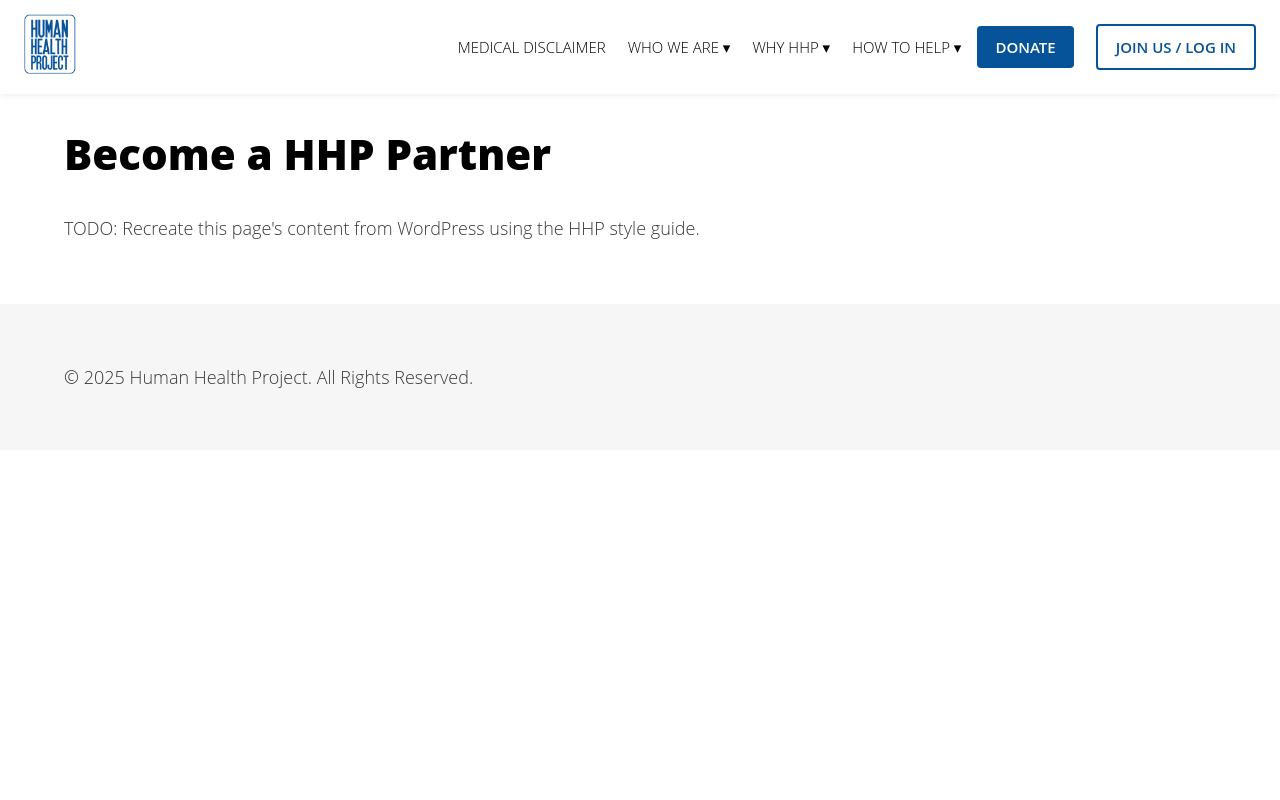
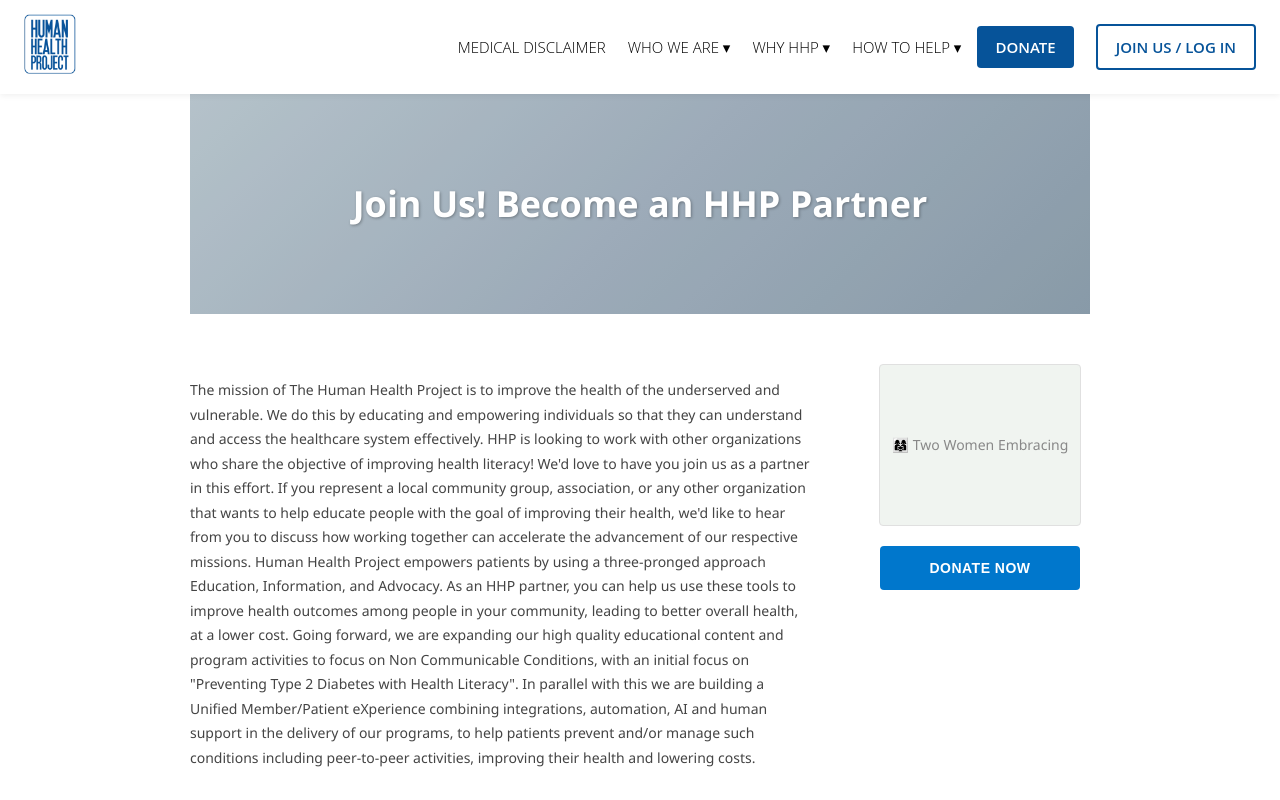
Before and after one commit to yoloshiku/hhp-frontend, a React (Vite) app: page /how-to-help/become-hhp-partner in a window 1280 px wide. Shown: the top 800 px of the page. Built offline with nearby package versions, Linux system fonts and the light colour scheme; no server answers.

Commit message:
feat: enhance BecomePartner page with detailed content and integrate Programs component

```diff
--- a/src/components/Programs.jsx
+++ b/src/components/Programs.jsx
@@ -37,6 +37,7 @@ export default function Programs() {
 
   return (
     <section style={styles.programsSection}>
+      <div style={styles.container}>
         <div style={styles.programsGrid}>
           {programs.map((program, index) => (
             <div key={index} style={styles.programCard}>
@@ -54,6 +55,7 @@ export default function Programs() {
             </div>
           ))}
         </div>
+      </div>
     </section>
   );
 }
@@ -63,6 +65,11 @@ const styles = {
     marginTop: '60px',
     paddingTop: '40px',
     borderTop: '1px solid #eee',
+  },
+  container: {
+    maxWidth: '900px',
+    margin: '0 auto',
+    padding: '0 20px',
   },
   programsGrid: {
     display: 'grid',
--- a/src/pages/BecomePartner.jsx
+++ b/src/pages/BecomePartner.jsx
@@ -1,12 +1,149 @@
+import React from 'react';
+import Programs from '../components/Programs';
+
 export default function BecomePartner() {
+  const heroTitle = "Join Us! Become an HHP Partner";
+  const paragraph = "The mission of The Human Health Project is to improve the health of the underserved and vulnerable. We do this by educating and empowering individuals so that they can understand and access the healthcare system effectively. HHP is looking to work with other organizations who share the objective of improving health literacy! We'd love to have you join us as a partner in this effort. If you represent a local community group, association, or any other organization that wants to help educate people with the goal of improving their health, we'd like to hear from you to discuss how working together can accelerate the advancement of our respective missions. Human Health Project empowers patients by using a three-pronged approach Education, Information, and Advocacy. As an HHP partner, you can help us use these tools to improve health outcomes among people in your community, leading to better overall health, at a lower cost. Going forward, we are expanding our high quality educational content and program activities to focus on Non Communicable Conditions, with an initial focus on \"Preventing Type 2 Diabetes with Health Literacy\". In parallel with this we are building a Unified Member/Patient eXperience combining integrations, automation, AI and human support in the delivery of our programs, to help patients prevent and/or manage such conditions including peer-to-peer activities, improving their health and lowering costs.";
+  const contactText = "If you'd like to learn more about the HHP Partner Program. Email us at";
+  const contactEmail = "partners@humanhealthproject.org";
+  const donateButtonText = "DONATE NOW";
+
   return (
-    <div className="section">
-      <div className="container">
-        <h1>Become a HHP Partner</h1>
-        <p>
-          TODO: Recreate this page&apos;s content from WordPress using the HHP style guide.
-        </p>
-      </div>
+    <div style={styles.pageWrapper}>
+      <section style={styles.heroSection}>
+        <div style={styles.heroOverlay}>
+          <h1 style={styles.heroTitle}>{heroTitle}</h1>
+        </div>
+      </section>
+
+      <section style={styles.contentSection}>
+        <div style={styles.contentContainer}>
+          <div style={styles.textColumn}>
+            <p style={styles.paragraph}>{paragraph}</p>
+
+            <p style={styles.contactText}>
+              {contactText}<br />
+              <a href={`mailto:${contactEmail}`} style={styles.emailLink}>
+                {contactEmail}
+              </a>
+            </p>
+          </div>
+
+          <div style={styles.rightColumn}>
+            <div style={styles.imagePlaceholder}>
+              <span style={styles.imagePlaceholderText}>👩‍👩‍👧 Two Women Embracing</span>
+            </div>
+            <button style={styles.donateButton}>{donateButtonText}</button>
+          </div>
+        </div>
+      </section>
+      <Programs />
     </div>
-  )
+  );
 }
+
+const styles = {
+  pageWrapper: {
+    fontFamily: "'Segoe UI', 'Helvetica Neue', Arial, sans-serif",
+    color: '#333',
+    backgroundColor: '#fff',
+    lineHeight: 1.7,
+  },
+  heroSection: {
+    width: '100%',
+    maxWidth: '900px',
+    height: '220px',
+    margin: '0 auto',
+    backgroundImage: 'linear-gradient(135deg, #d4e4ed 0%, #b8c9d9 50%, #a0b5c5 100%)',
+    backgroundSize: 'cover',
+    backgroundPosition: 'center',
+    position: 'relative',
+    borderRadius: '0',
+  },
+  heroOverlay: {
+    width: '100%',
+    height: '100%',
+    backgroundColor: 'rgba(0, 0, 0, 0.15)',
+    display: 'flex',
+    justifyContent: 'center',
+    alignItems: 'center',
+  },
+  heroTitle: {
+    color: '#fff',
+    fontSize: '36px',
+    fontWeight: '700',
+    margin: 0,
+    textAlign: 'center',
+    textShadow: '1px 1px 3px rgba(0, 0, 0, 0.3)',
+    padding: '0 20px',
+  },
+  contentSection: {
+    padding: '50px 20px 80px',
+  },
+  contentContainer: {
+    maxWidth: '900px',
+    margin: '0 auto',
+    display: 'grid',
+    gridTemplateColumns: '1fr 220px',
+    gap: '40px',
+    alignItems: 'start',
+  },
+  textColumn: {
+    paddingRight: '20px',
+  },
+  paragraph: {
+    fontSize: '14px',
+    color: '#444',
+    marginBottom: '20px',
+    lineHeight: 1.75,
+    textAlign: 'left',
+  },
+  contactText: {
+    fontSize: '14px',
+    color: '#333',
+    fontWeight: '500',
+    marginTop: '30px',
+    lineHeight: 1.6,
+  },
+  emailLink: {
+    color: '#0077CC',
+    textDecoration: 'none',
+    fontWeight: '400',
+  },
+  rightColumn: {
+    display: 'flex',
+    flexDirection: 'column',
+    alignItems: 'center',
+    gap: '20px',
+  },
+  imagePlaceholder: {
+    width: '200px',
+    height: '160px',
+    backgroundColor: '#f0f4f0',
+    borderRadius: '4px',
+    display: 'flex',
+    justifyContent: 'center',
+    alignItems: 'center',
+    border: '1px solid #e0e0e0',
+  },
+  imagePlaceholderText: {
+    fontSize: '14px',
+    color: '#888',
+    textAlign: 'center',
+    padding: '10px',
+  },
+  donateButton: {
+    backgroundColor: '#0077CC',
+    color: '#fff',
+    border: 'none',
+    padding: '14px 40px',
+    fontSize: '14px',
+    fontWeight: '600',
+    letterSpacing: '0.5px',
+    borderRadius: '4px',
+    cursor: 'pointer',
+    transition: 'background-color 0.2s ease',
+    width: '100%',
+    maxWidth: '200px',
+  },
+};
```
Lines whose indentation alone changed are shown as unchanged.
